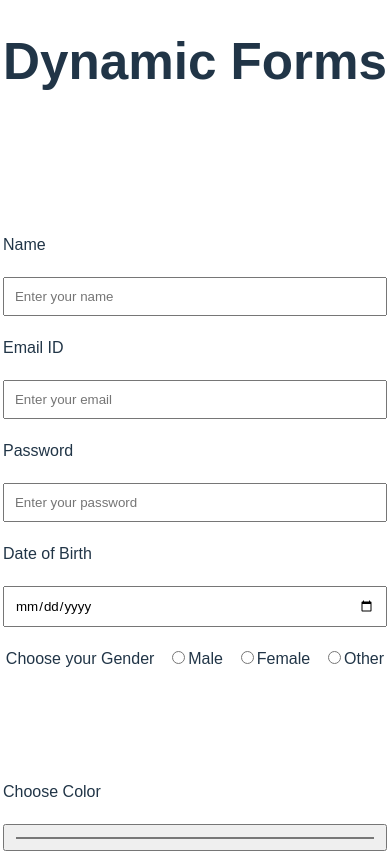
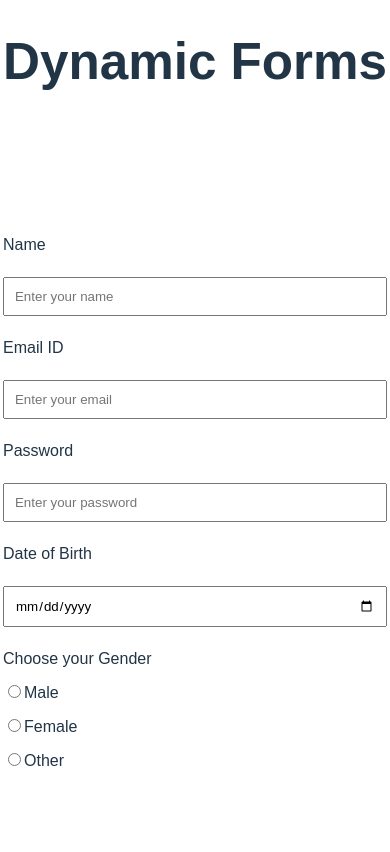
Before and after one commit to iShivam2012/Dynamic-Forms, a React (Vite) app: page / in a window 390 px wide. Shown: the top 852 px of the page. Built offline with nearby package versions, Linux system fonts and the light colour scheme.

Commit message:
css related changes

```diff
--- a/src/App.css
+++ b/src/App.css
@@ -54,4 +54,10 @@ body{
       min-width: 300px;
   }
 
+  .radioBtn{
+    display: flex;
+    justify-content: space-evenly;
+    flex-direction: column;
+    gap:10px;
+  }
 }
```
